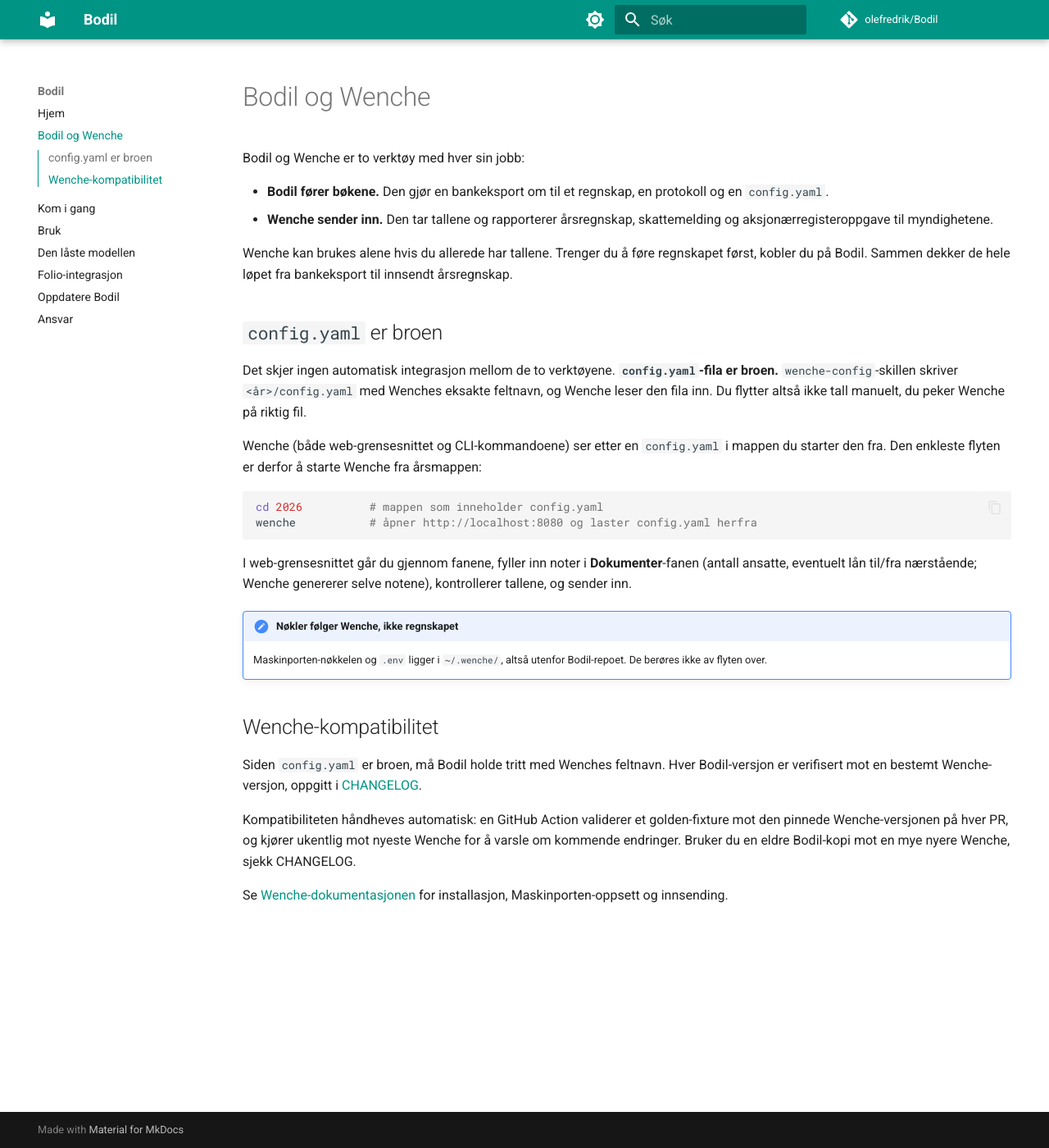
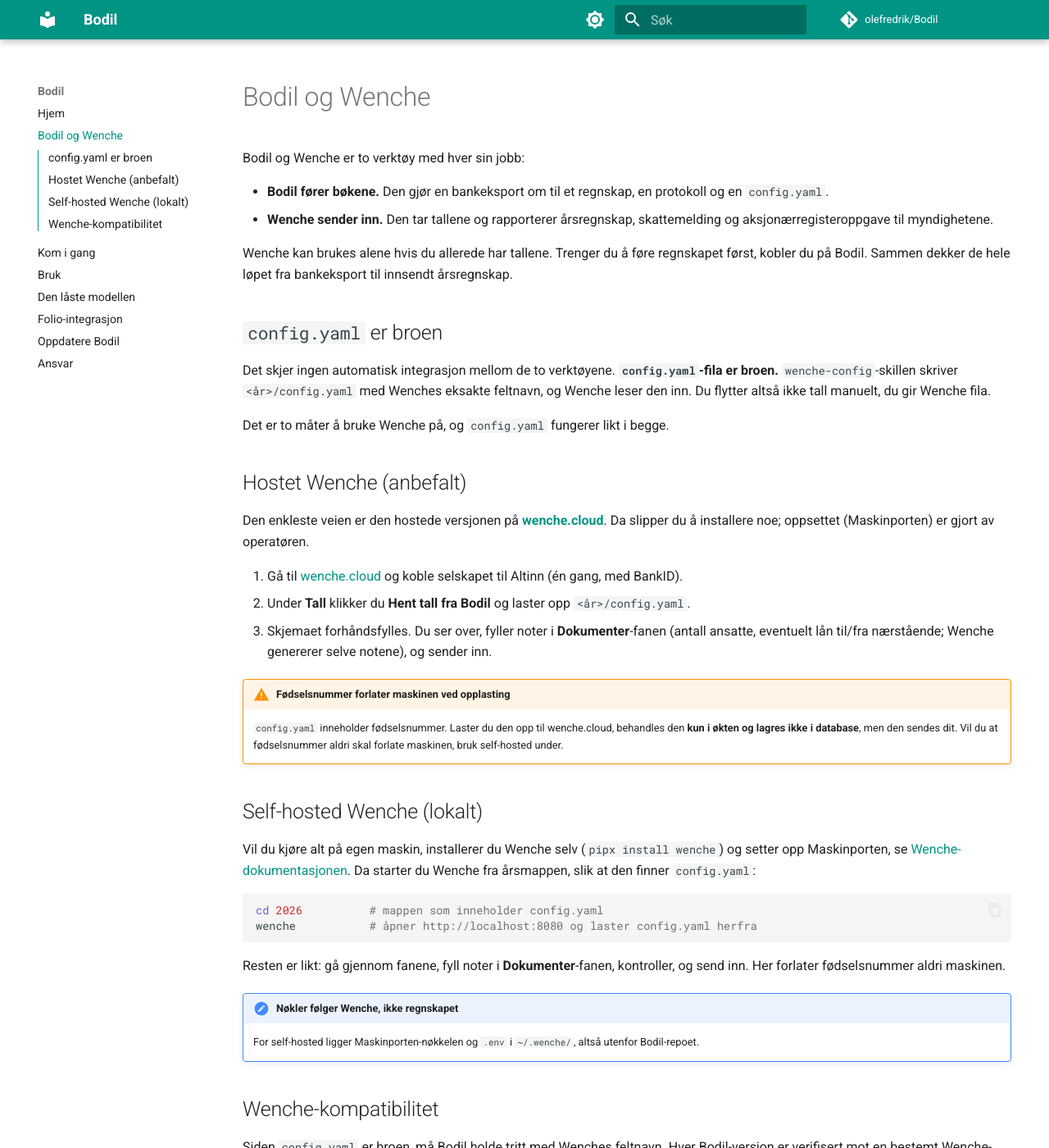
Before and after one commit to olefredrik/Bodil, an MkDocs documentation site: the page built from docs/bodil-og-wenche.md, in a window 1280 px wide and 1400 px high. Shown: the whole window at 82% size. Built offline with MkDocs 1.6.1 and Material for MkDocs 9.7.7, drawn with Linux system fonts in a browser that asks for light colours; comment, search, counter and statistics services are not loaded.

Commit message:
feat: gjør hostet Wenche til anbefalt innsendingsvei
Hostet Wenche (wenche.cloud) presenteres nå som standard, enkleste vei i docs,
README, CLAUDE.md og wenche-config-skillen: brukeren laster opp config.yaml via
«Hent tall fra Bodil», uten å installere noe. Self-hosted lokalt er fortsatt et
likeverdig alternativ.

wenche-config krever ikke lenger Wenche installert; lokal validering kjøres kun
hvis kommandoen finnes, ellers skjer valideringen ved opplasting på wenche.cloud.
Senker terskelen for web-brukere betraktelig.

Dokumenterer også at config.yaml inneholder fødselsnummer som forlater maskinen
ved opplasting (behandles kun i økten, ikke lagret).

````diff
--- a/docs/bodil-og-wenche.md
+++ b/docs/bodil-og-wenche.md
@@ -9,19 +9,34 @@
 
 ## `config.yaml` er broen
 
-Det skjer ingen automatisk integrasjon mellom de to verktøyene. **`config.yaml`-fila er broen.** `wenche-config`-skillen skriver `<år>/config.yaml` med Wenches eksakte feltnavn, og Wenche leser den fila inn. Du flytter altså ikke tall manuelt, du peker Wenche på riktig fil.
+Det skjer ingen automatisk integrasjon mellom de to verktøyene. **`config.yaml`-fila er broen.** `wenche-config`-skillen skriver `<år>/config.yaml` med Wenches eksakte feltnavn, og Wenche leser den inn. Du flytter altså ikke tall manuelt, du gir Wenche fila.
 
-Wenche (både web-grensesnittet og CLI-kommandoene) ser etter en `config.yaml` i mappen du starter den fra. Den enkleste flyten er derfor å starte Wenche fra årsmappen:
+Det er to måter å bruke Wenche på, og `config.yaml` fungerer likt i begge.
+
+## Hostet Wenche (anbefalt)
+
+Den enkleste veien er den hostede versjonen på **[wenche.cloud](https://wenche.cloud)**. Da slipper du å installere noe; oppsettet (Maskinporten) er gjort av operatøren.
+
+1. Gå til [wenche.cloud](https://wenche.cloud) og koble selskapet til Altinn (én gang, med BankID).
+2. Under **Tall** klikker du **Hent tall fra Bodil** og laster opp `<år>/config.yaml`.
+3. Skjemaet forhåndsfylles. Du ser over, fyller noter i **Dokumenter**-fanen (antall ansatte, eventuelt lån til/fra nærstående; Wenche genererer selve notene), og sender inn.
+
+!!! warning "Fødselsnummer forlater maskinen ved opplasting"
+    `config.yaml` inneholder fødselsnummer. Laster du den opp til wenche.cloud, behandles den **kun i økten og lagres ikke i database**, men den sendes dit. Vil du at fødselsnummer aldri skal forlate maskinen, bruk self-hosted under.
+
+## Self-hosted Wenche (lokalt)
+
+Vil du kjøre alt på egen maskin, installerer du Wenche selv (`pipx install wenche`) og setter opp Maskinporten, se [Wenche-dokumentasjonen](https://olefredrik.github.io/Wenche/). Da starter du Wenche fra årsmappen, slik at den finner `config.yaml`:
 
 ```bash
 cd 2026          # mappen som inneholder config.yaml
 wenche           # åpner http://localhost:8080 og laster config.yaml herfra
 ```
 
-I web-grensesnittet går du gjennom fanene, fyller inn noter i **Dokumenter**-fanen (antall ansatte, eventuelt lån til/fra nærstående; Wenche genererer selve notene), kontrollerer tallene, og sender inn.
+Resten er likt: gå gjennom fanene, fyll noter i **Dokumenter**-fanen, kontroller, og send inn. Her forlater fødselsnummer aldri maskinen.
 
 !!! note "Nøkler følger Wenche, ikke regnskapet"
-    Maskinporten-nøkkelen og `.env` ligger i `~/.wenche/`, altså utenfor Bodil-repoet. De berøres ikke av flyten over.
+    For self-hosted ligger Maskinporten-nøkkelen og `.env` i `~/.wenche/`, altså utenfor Bodil-repoet.
 
 ## Wenche-kompatibilitet
 
````
Also changed, not shown: .claude/skills/wenche-config/SKILL.md (+9 -4 lines), CHANGELOG.md (+10 -0 lines), CLAUDE.md (+3 -3 lines), README.md (+3 -4 lines), docs/bruk.md (+4 -6 lines), docs/kom-i-gang.md (+11 -12 lines).
